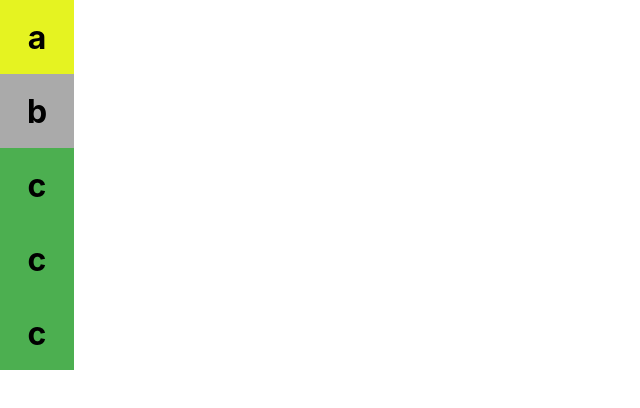
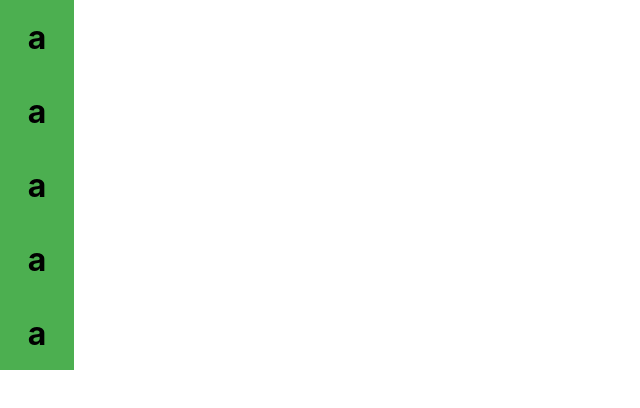
Before and after one commit to Elquetud/wordle_app, a React (Create React App) app: page / in a window 1280 px wide. Shown: the top 408 px of the page, without its empty margins (0-640 px from the left). Built offline with nearby package versions, Linux system fonts and the light colour scheme.

Commit message:
implementar fila correcta en componente wordle

```diff
--- a/src/componentes/FilaCompletada.tsx
+++ b/src/componentes/FilaCompletada.tsx
@@ -1,4 +1,5 @@
-import React from 'react'
+import Caja from './Caja'
+
 
 interface PropiedadesFila {
    casilla:string,
@@ -8,7 +9,17 @@ interface PropiedadesFila {
 export const FilaCompletada = ({casilla,solucion}:PropiedadesFila) => {
 
   return (
-    <div>FilaCompletada</div>
+    <div>
+       {
+          Array.from((Array(5))).map((_,i)=>(
+             <Caja key={i} valor={"a"} estado={'correcto'} />
+
+          ))
+
+
+       }
+
+    </div>
 
    )
 
--- a/src/componentes/Wordle.tsx
+++ b/src/componentes/Wordle.tsx
@@ -1,16 +1,11 @@
-import React from 'react'
-import Caja from './Caja';
+import { FilaCompletada } from './FilaCompletada';
 
 export const Wordle = () => {
 
   return (
 
     <div>
-      <Caja valor='a' estado='presente'/>
-      <Caja valor='b' estado='ausente'/>
-      <Caja valor='c' estado='correcto'/>
-      <Caja valor='c' estado='correcto'/>
-      <Caja valor='c' estado='correcto'/>
+        <FilaCompletada casilla="sabio"  solucion='break'/>
 
     </div>
 
```
